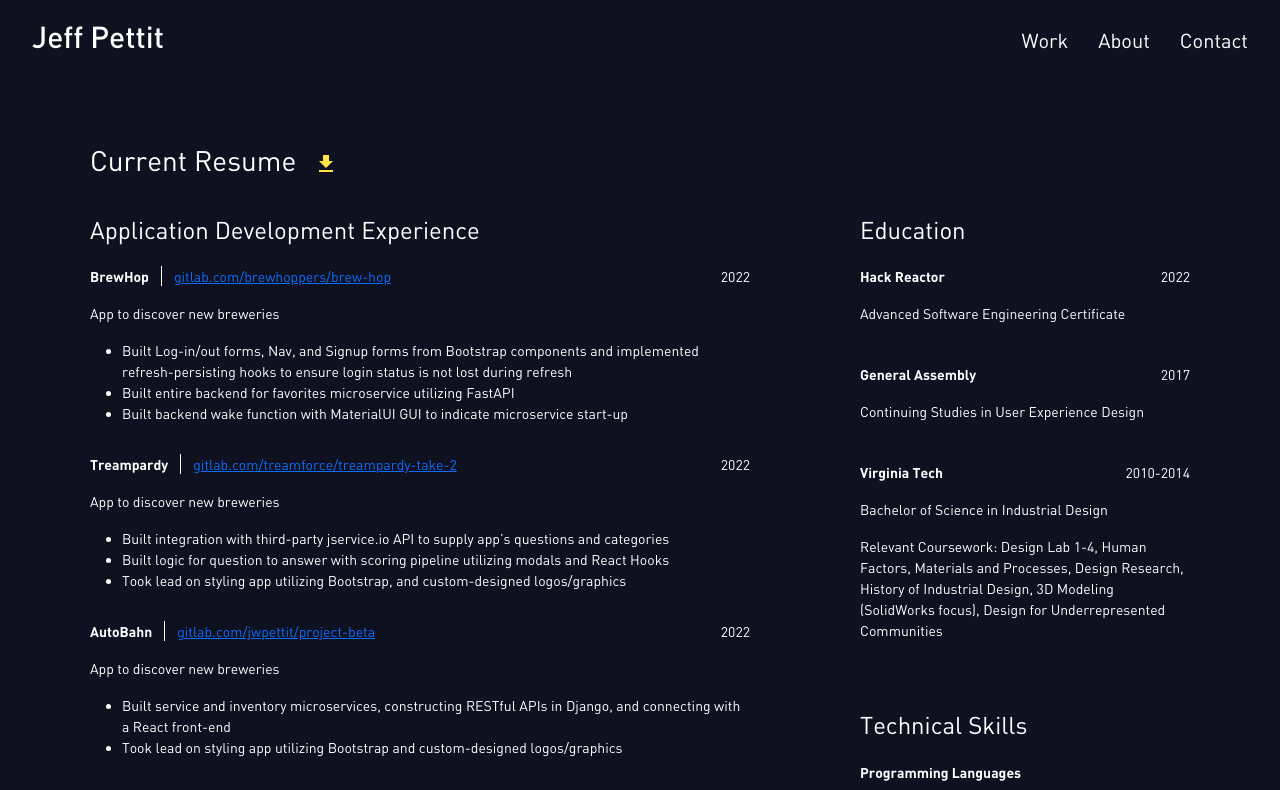
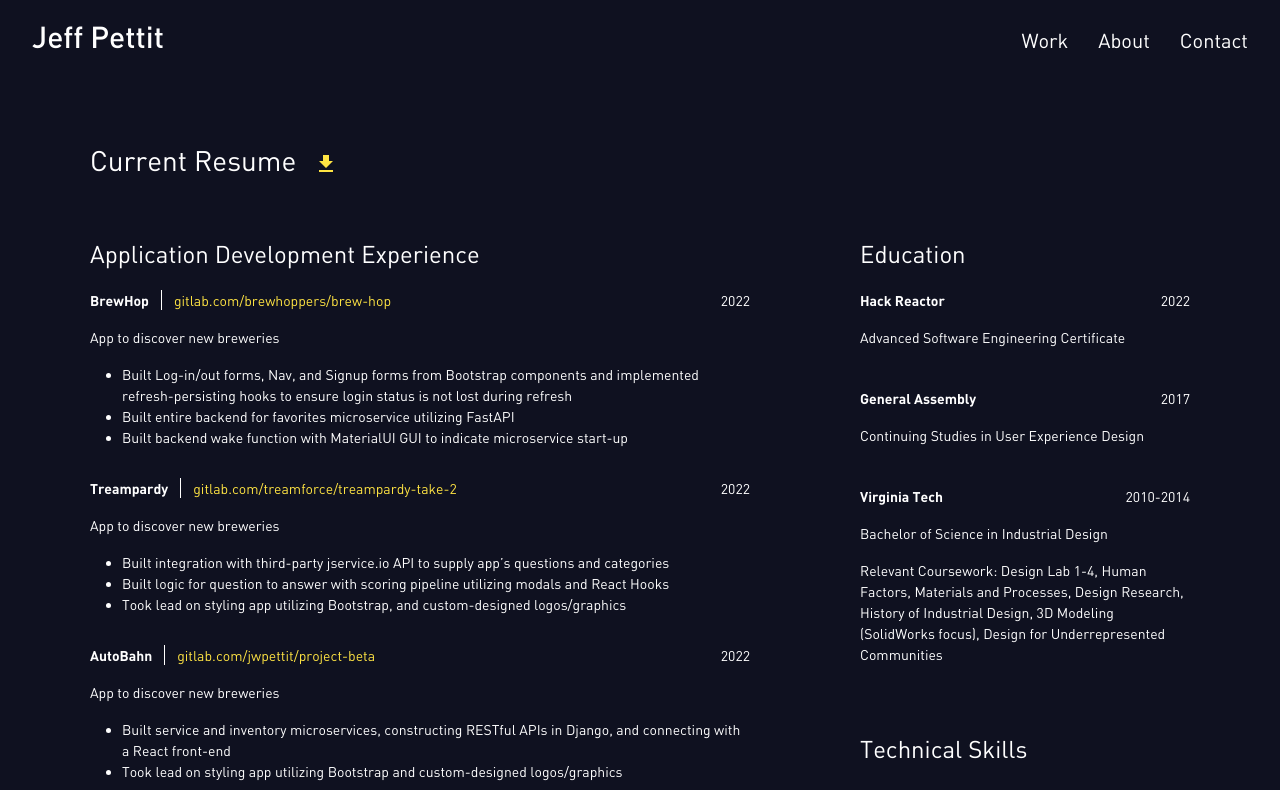
Before and after one commit to jwpettit/Portfolio-Website, a React (Create React App) app: page /about in a window 1280 px wide. Shown: the top 790 px of the page. Built offline with nearby package versions, Linux system fonts and the light colour scheme.

Commit message:
Resume done with link colors set

```diff
--- a/src/App.css
+++ b/src/App.css
@@ -33,6 +33,7 @@
 .Page-Content-Container-1 {
     width: 1100px;
     margin-top: 8vh;
+    margin-bottom: 8vh;
     display: flex;
     flex-direction: column;
 }
@@ -118,6 +119,15 @@
     justify-content: right;
     font-size: 18px;
     color: #FFFFFF;
+}
+
+a {
+    color: #FFE443;
+    text-decoration: none;
+}
+
+a:hover {
+    color: #FFEE8E;
 }
 
 
```
Also changed, not shown: src/components/Resume.jsx (+10 -0 lines).
